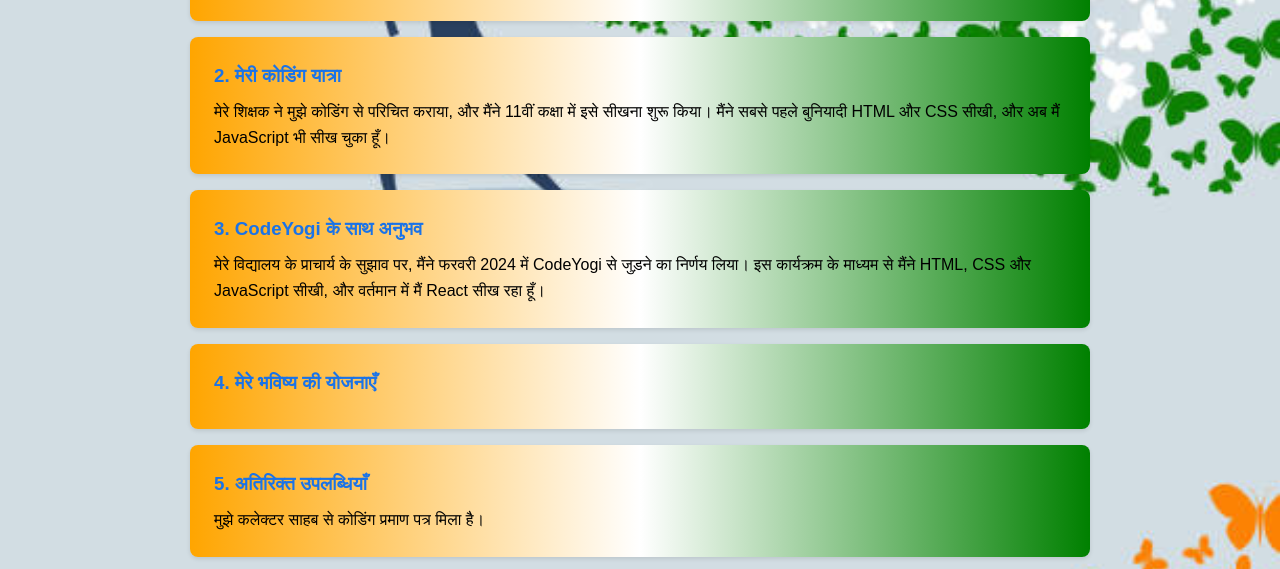
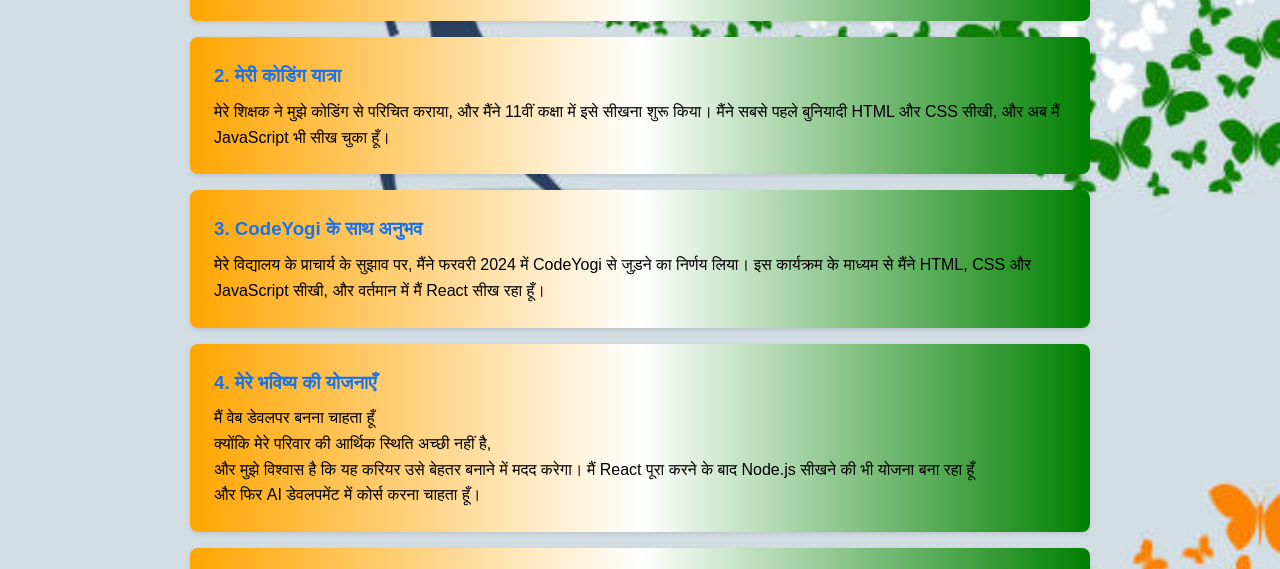
Before and after one commit to Santoshparmar888/15-August-, a plain HTML site: page about.html in a window 1280 px wide. Shown: the part 557-1126 px from the top of the page. Drawn offline with Linux system fonts and the light colour scheme.

Commit message:
Update about.html

```diff
--- a/about.html
+++ b/about.html
@@ -60,7 +60,10 @@
 
   <div class="section">
     <h3>4. मेरे भविष्य की योजनाएँ</h3>
-    <p></p>
+    <p>मैं वेब डेवलपर बनना चाहता हूँ <br>
+    क्योंकि मेरे परिवार की आर्थिक स्थिति अच्छी नहीं है,<br>
+    और मुझे विश्वास है कि यह करियर उसे बेहतर बनाने में मदद करेगा। मैं React पूरा करने के बाद Node.js सीखने की भी योजना बना रहा हूँ<br>
+    और फिर AI डेवलपमेंट में कोर्स करना चाहता हूँ।</p>
   </div>
 
   <div class="section">
```
